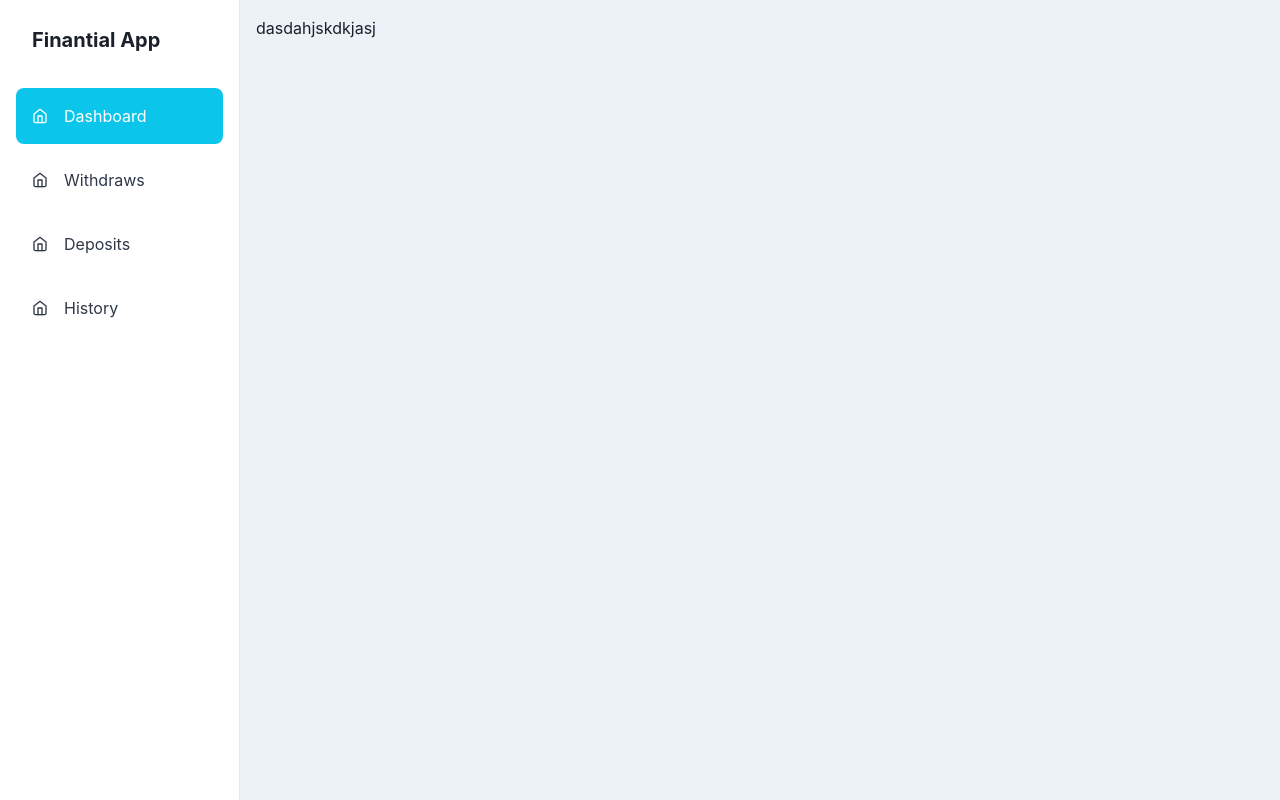
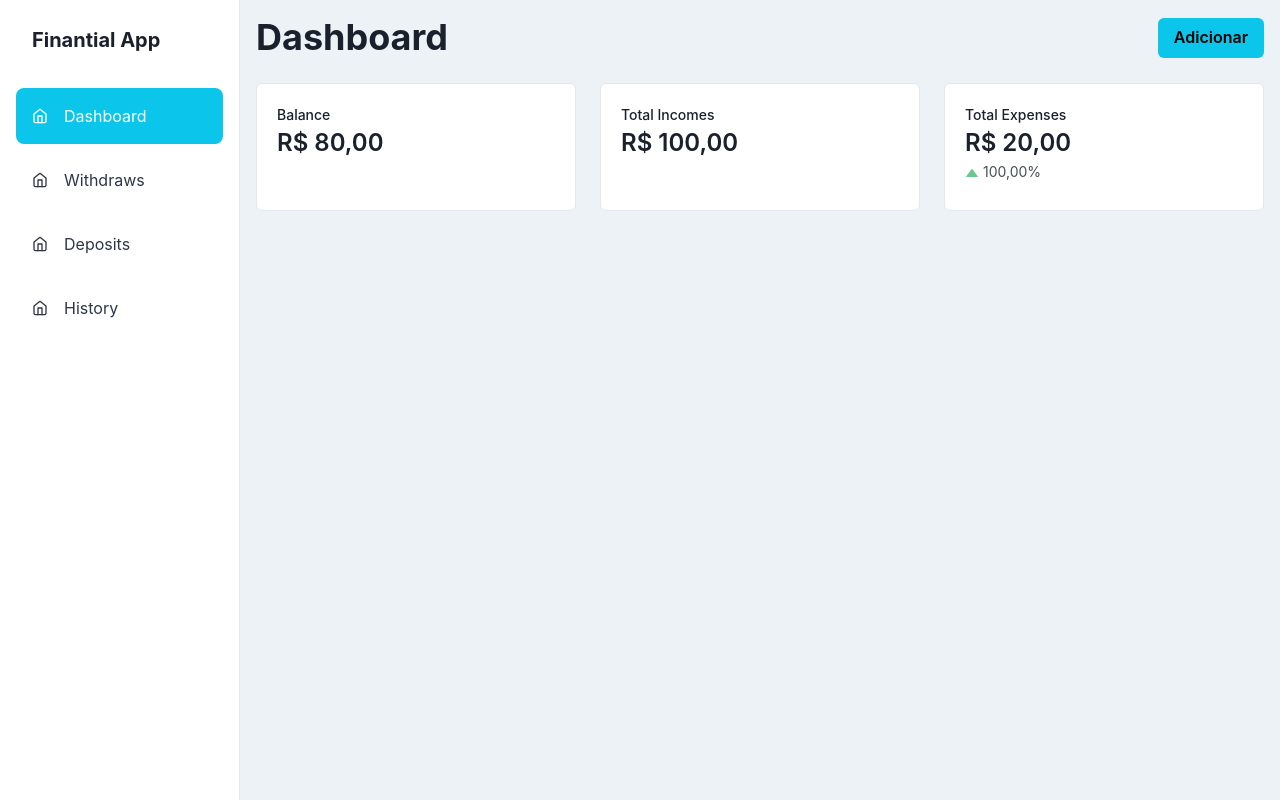
Before and after one commit to swttpch/next-finantial-dash, a Next.js app: page / in a window 1280 px wide. Built offline with nearby package versions, Linux system fonts and the light colour scheme; what @chakra-ui/next-js would draw is missing.

Commit message:
chore: adding mocked stats cards

```diff
--- a/src/app/globals.css
+++ b/src/app/globals.css
@@ -40,3 +40,7 @@ a {
     color-scheme: dark;
   }
 }
+
+.test {
+  outline: 1px dashed red;
+}
--- a/src/app/page.tsx
+++ b/src/app/page.tsx
@@ -1,3 +1,34 @@
+import PageTitle from '@/components/PageTitle';
+import StatsCard from '@/components/StatsCard';
+import { getDashboardCard } from '@/helpers/getDashboardCard';
+import { Flex } from '@chakra-ui/react';
+
 export default function Home() {
-  return <div>dasdahjskdkjasj</div>;
+  return (
+    <>
+      <PageTitle title="Dashboard" />
+      <Flex
+        direction={{ base: 'column', md: 'row' }}
+        alignSelf={'stretch'}
+        justify={'space-between'}
+        gap={6}
+      >
+        {getDashboardCard({
+          balance: 80,
+          lastMonthBalance: 80,
+          lastMonthExpense: 10,
+          lastMonthIncome: 100,
+          totalExpense: 20,
+          totalIncome: 100,
+        }).map((el) => (
+          <StatsCard
+            key={el.label}
+            label={el.label}
+            number={el.number}
+            statHelper={el.statHelper}
+          />
+        ))}
+      </Flex>
+    </>
+  );
 }
--- a/src/components/MobileNav.tsx
+++ b/src/components/MobileNav.tsx
@@ -19,7 +19,7 @@ export const MobileNav = ({ onOpen, ...rest }: MobileProps) => {
     >
       <IconButton variant="outline" onClick={onOpen} aria-label="open menu" icon={<FiMenu />} />
 
-      <Text fontSize="xl" ml="8" fontFamily="monospace" fontWeight="bold">
+      <Text fontSize="xl" ml="8" fontWeight="bold">
         Finantial App
       </Text>
     </Flex>
--- /dev/null
+++ b/src/components/PageTitle.tsx
@@ -0,0 +1,19 @@
+import { Button, Flex, Heading } from '@chakra-ui/react';
+
+interface PageTitleProps {
+  title: string;
+}
+function PageTitle({ title }: PageTitleProps) {
+  return (
+    <>
+      <Flex justify={'space-between'} gap={6} w={'full'} align={'center'}>
+        <Heading as={'h1'} size={'xl'}>
+          {title}
+        </Heading>
+        <Button colorScheme="cyan">Adicionar</Button>
+      </Flex>
+    </>
+  );
+}
+
+export default PageTitle;
--- /dev/null
+++ b/src/components/StatsCard.tsx
@@ -0,0 +1,33 @@
+import { StatsProps } from '@/types/common.types';
+import {
+  Card,
+  CardBody,
+  Stat,
+  StatArrow,
+  StatHelpText,
+  StatLabel,
+  StatNumber,
+} from '@chakra-ui/react';
+
+function StatsCard({ label, number, statHelper }: StatsProps) {
+  return (
+    <>
+      <Card data-type="Card" overflow="hidden" variant="outline" flex={1}>
+        <CardBody data-type="CardBody">
+          <Stat data-type="Stat">
+            <StatLabel data-type="StatLabel">{label}</StatLabel>
+            <StatNumber data-type="StatNumber">{number}</StatNumber>
+            {statHelper && (
+              <StatHelpText data-type="StatHelpText">
+                <StatArrow data-type="StatArrow" type={statHelper.type}></StatArrow>
+                {statHelper.value}
+              </StatHelpText>
+            )}
+          </Stat>
+        </CardBody>
+      </Card>
+    </>
+  );
+}
+
+export default StatsCard;
--- /dev/null
+++ b/src/helpers/getDashboardCard.ts
@@ -0,0 +1,84 @@
+import { StatsProps } from '@/types/common.types';
+
+interface getDashboardCardProps {
+  balance: number;
+  totalIncome: number;
+  totalExpense: number;
+  lastMonthIncome: number;
+  lastMonthExpense: number;
+  lastMonthBalance: number;
+}
+
+export const getDashboardCard = ({
+  balance,
+  lastMonthBalance,
+  lastMonthExpense,
+  lastMonthIncome,
+  totalExpense,
+  totalIncome,
+}: getDashboardCardProps): Array<StatsProps> => {
+  const balanceDifference = balance / lastMonthBalance;
+  const incomesDifference = totalIncome / lastMonthIncome;
+  const expensesDifference = totalExpense / lastMonthExpense;
+  const balanceCard: StatsProps = {
+    label: 'Balance',
+    number: balance.toLocaleString('pt-br', {
+      style: 'currency',
+      currency: 'BRL',
+    }),
+    ...(balanceDifference !== 1 && {
+      statHelper: {
+        type: balanceDifference > 1 ? 'increase' : 'decrease',
+        value: (balanceDifference > 1
+          ? balanceDifference - 1
+          : 1 - balanceDifference
+        ).toLocaleString('pt-br', {
+          style: 'percent',
+          minimumFractionDigits: 2,
+        }),
+      },
+    }),
+  };
+
+  const incomesCard: StatsProps = {
+    label: 'Total Incomes',
+    number: totalIncome.toLocaleString('pt-br', {
+      style: 'currency',
+      currency: 'BRL',
+    }),
+    ...(incomesDifference !== 1 && {
+      statHelper: {
+        type: incomesDifference > 1 ? 'increase' : 'decrease',
+        value: (incomesDifference > 1
+          ? incomesDifference - 1
+          : 1 - incomesDifference
+        ).toLocaleString('pt-br', {
+          style: 'percent',
+          minimumFractionDigits: 2,
+        }),
+      },
+    }),
+  };
+
+  const expensesCard: StatsProps = {
+    label: 'Total Expenses',
+    number: totalExpense.toLocaleString('pt-br', {
+      style: 'currency',
+      currency: 'BRL',
+    }),
+    ...(expensesDifference !== 1 && {
+      statHelper: {
+        type: expensesDifference > 1 ? 'increase' : 'decrease',
+        value: (expensesDifference > 1
+          ? expensesDifference - 1
+          : 1 - expensesDifference
+        ).toLocaleString('pt-br', {
+          style: 'percent',
+          minimumFractionDigits: 2,
+        }),
+      },
+    }),
+  };
+
+  return [balanceCard, incomesCard, expensesCard];
+};
--- a/src/layouts/DefaultaLayout.tsx
+++ b/src/layouts/DefaultaLayout.tsx
@@ -1,7 +1,14 @@
 'use client';
 
 import React from 'react';
-import { Box, useColorModeValue, Drawer, DrawerContent, useDisclosure } from '@chakra-ui/react';
+import {
+  Box,
+  useColorModeValue,
+  Drawer,
+  DrawerContent,
+  useDisclosure,
+  Flex,
+} from '@chakra-ui/react';
 import { SidebarContent } from '@/components/Sidebar';
 import { MobileNav } from '@/components/MobileNav';
 import { LINK_ITEMS } from '@/constants/sidemenu.constants';
@@ -33,9 +40,9 @@ export default function DefaultLayout({ children }: DefaultLayoutProps) {
       </Drawer>
       {/* mobilenav */}
       <MobileNav display={{ base: 'flex', md: 'none' }} onOpen={onOpen} />
-      <Box ml={{ base: 0, md: 60 }} p="4">
+      <Flex ml={{ base: 0, md: 60 }} p="4" gap={6} direction={'column'}>
         {children}
-      </Box>
+      </Flex>
     </Box>
   );
 }
```
Also changed, not shown: src/types/common.types.ts (+9 -0 lines).
